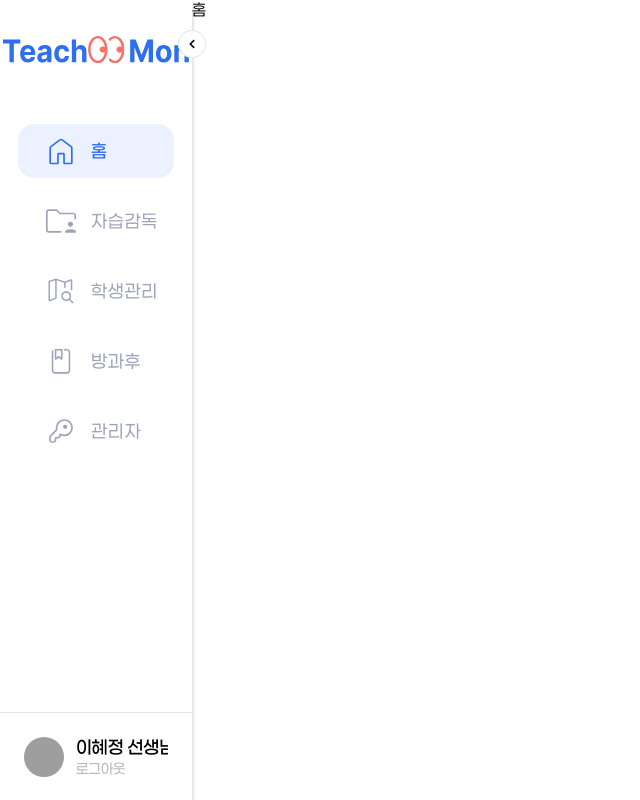
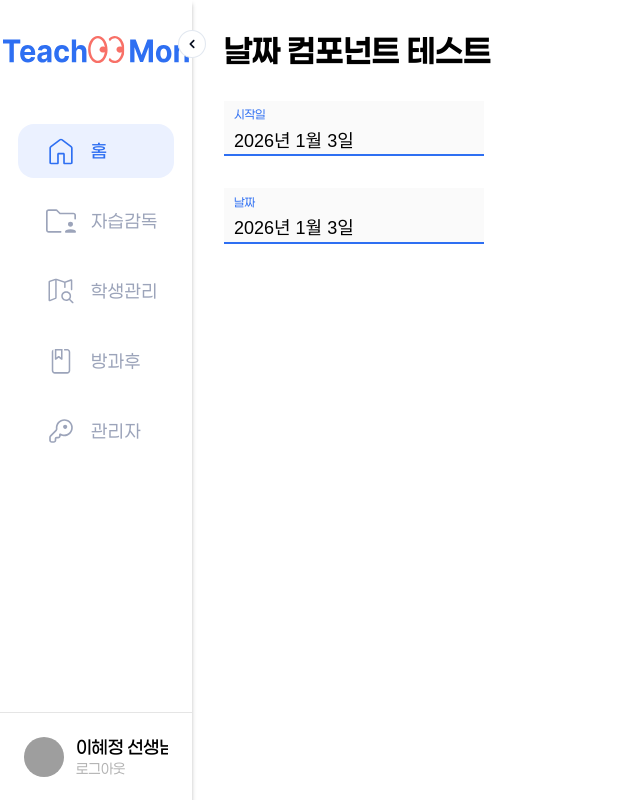
Before and after one commit to Teachers-Teachmon/Teachmon-Client-V2, a React (Vite) app: page / in a window 1280 px wide. Shown: the whole page, without its empty margins (0-640 px from the left). Built offline with nearby package versions, Linux system fonts and the light colour scheme; grey boxes are pictures that could not be loaded.

Commit message:
feat/TC-4 :: 코멘트 반영1

```diff
--- a/src/App.tsx
+++ b/src/App.tsx
@@ -1,14 +1,28 @@
 import { Routes, Route } from 'react-router-dom'
 import Sidebar from '@/components/ui/Sidebar'
+import DateInput from '@/components/ui/Date'
 import styled from '@emotion/styled';
 
 function App() {
+
   return (
     <AppContainer>
       <Sidebar />
       <MainContent>
         <Routes>
-          <Route path="/" element={<div>홈</div>} />
+          <Route path="/" element={
+            <div style={{ padding: '2rem' }}>
+              <h1>날짜 컴포넌트 테스트</h1>
+
+              <div style={{ marginTop: '2rem' }}>
+                <DateInput label="시작일"/>
+              </div>
+
+              <div style={{ marginTop: '2rem' }}>
+                <DateInput />
+              </div>
+            </div>
+          } />
           <Route path="/supervision" element={<div>자습감독</div>} />
           <Route path="/manage" element={<div>학생관리</div>} />
           <Route path="/after-school" element={<div>방과후</div>} />
--- a/src/components/ui/Date/index.tsx
+++ b/src/components/ui/Date/index.tsx
@@ -2,21 +2,26 @@ import { useState } from 'react';
 import * as S from './style';
 
 interface DateInputProps {
-  label?: string; // 라벨이름 바꿀 수 있음(ex 시작일, 종료일)
+  label?: string; // 라벨 이름 바꿀 수 있음(ex 시작일, 종료일)
 }
 
 export default function DateInput({ label = '날짜' }: DateInputProps) {
   const today = new Date();
+  const todayISO = today.toISOString().split('T')[0];
   const formattedToday = `${today.getFullYear()}년 ${today.getMonth() + 1}월 ${today.getDate()}일`;
 
+  const [dateValue, setDateValue] = useState(todayISO);
   const [inputValue, setInputValue] = useState(formattedToday);
   const [isFocused, setIsFocused] = useState(false);
 
   const handleDateChange = (e: React.ChangeEvent<HTMLInputElement>) => {
-    const newDate = new Date(e.target.value);
+    const isoValue = e.target.value;
+    const newDate = new Date(isoValue);
     if (isNaN(newDate.getTime())) return;
 
     const formatted = `${newDate.getFullYear()}년 ${newDate.getMonth() + 1}월 ${newDate.getDate()}일`;
+
+    setDateValue(isoValue);
     setInputValue(formatted);
   };
 
@@ -36,7 +41,7 @@ export default function DateInput({ label = '날짜' }: DateInputProps) {
           }
         />
 
-        <S.HiddenDateInput type="date" value={inputValue} onChange={handleDateChange} />
+        <S.HiddenDateInput type="date" value={dateValue} onChange={handleDateChange} />
       </S.InputWrapper>
     </S.DateInputContainer>
   );
--- a/src/components/ui/Date/style.ts
+++ b/src/components/ui/Date/style.ts
@@ -1,4 +1,5 @@
 import styled from '@emotion/styled';
+import { colors } from '@/styles/theme'
 
 export const DateInputContainer = styled.div`
   display: flex;
@@ -13,7 +14,7 @@ export const InputWrapper = styled.div<{ $isFocused?: boolean }>`
   position: relative;
   display: flex;
   flex-direction: column;
-  border-bottom: 2px solid ${({ $isFocused }) => ($isFocused ? '#1A73E8' : '#ccc')};
+  border-bottom: 2px solid ${({ $isFocused }) => ($isFocused ? colors.primary : '#ccc')};
   transition: border-color 0.2s ease-in-out;
   padding-top: 1rem;
 `;
@@ -23,7 +24,7 @@ export const Label = styled.label<{ $isFocused?: boolean }>`
   top: ${({ $isFocused }) => ($isFocused ? '0px' : '24px')};
   left: 10px;
   font-size: ${({ $isFocused }) => ($isFocused ? '12px' : '18px')};
-  color: ${({ $isFocused }) => ($isFocused ? '#1A73E8' : '#999')};
+  color: ${({ $isFocused }) => ($isFocused ? colors.primary : '#999')};
   transition: all 0.15s ease-in-out;
   pointer-events: none;
 `;
@@ -34,7 +35,7 @@ export const StyledInput = styled.input`
   border: none;
   outline: none;
   background: transparent;
-  color: #212121;
+  color: ${colors.text};
   padding: 5px 10px;
   width: 100%;
   cursor: pointer;
```
